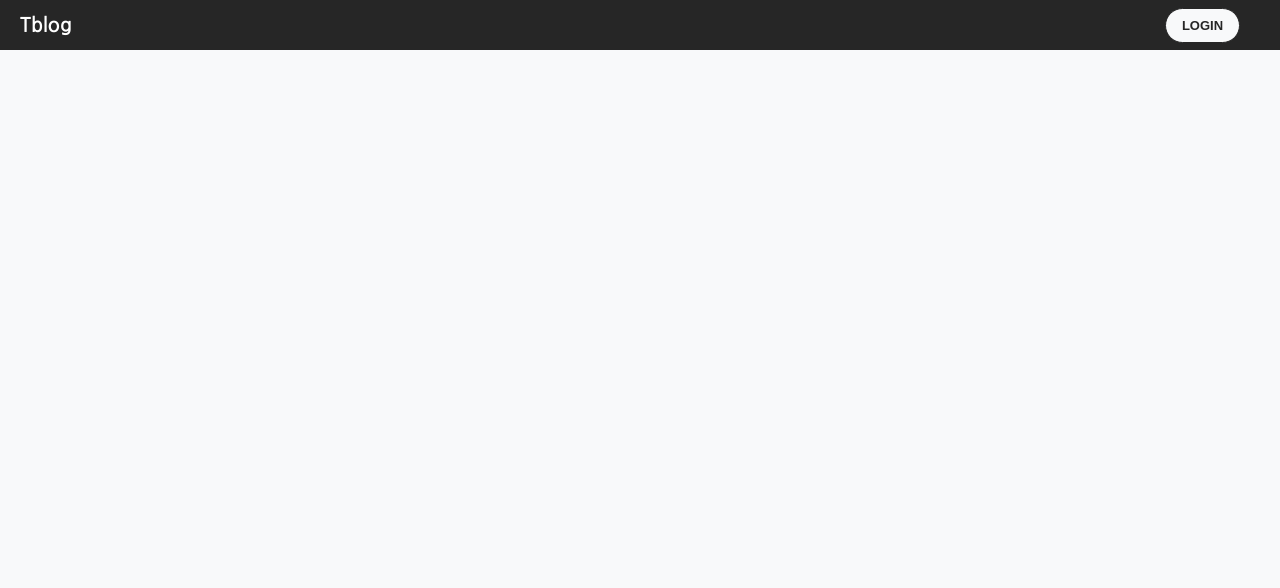
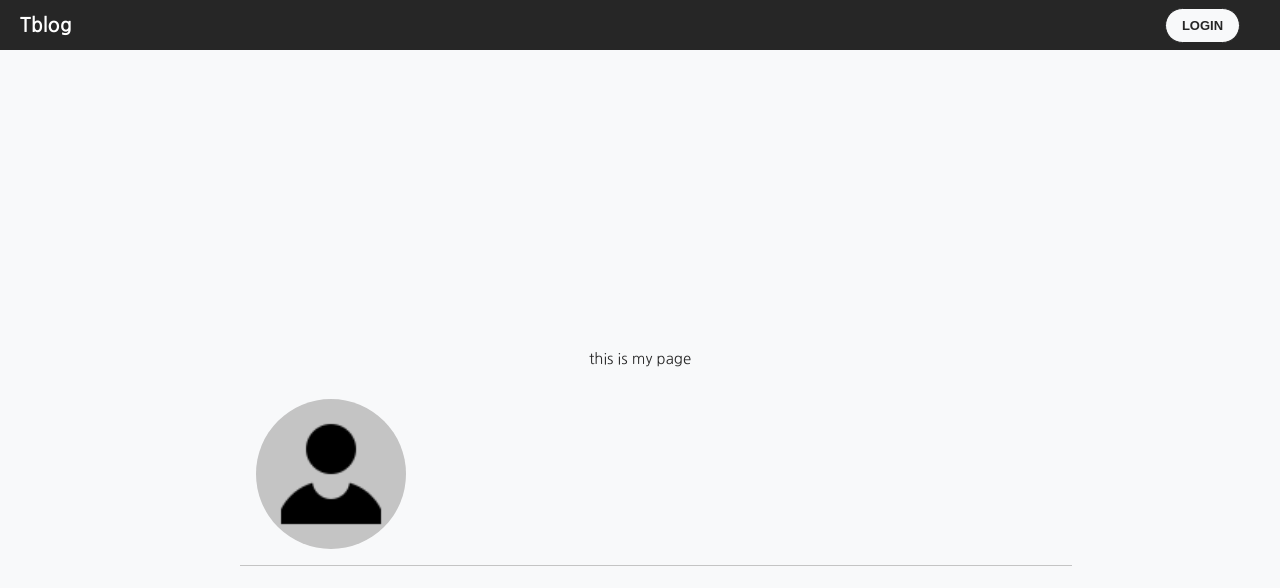
Before and after one commit to turkey-kim/tblog, a React (Create React App) app: page /mypage in a window 1280 px wide. Before the commit this address had no page. Shown: the top 588 px of the page. Built offline with nearby package versions, Linux system fonts and the light colour scheme.

Commit message:
feat: 마이페이지 추가 & UserImage 컴포넌트 수정

```diff
--- a/src/App.tsx
+++ b/src/App.tsx
@@ -3,6 +3,7 @@ import styled from "styled-components";
 import Login from "./views/Login";
 import SignUp from "./views/SignUp";
 import Home from "./views/Home";
+import MyPage from "./views/MyPage";
 import { Route, Routes } from "react-router-dom";
 import "./App.css";
 import { MyGlobalStyle, myTheme } from "./style";
@@ -14,7 +15,7 @@ import PrivateRoute from "./routes/PrivateRoutes";
 import Private from "./views/Private";
 import { useEffect } from "react";
 import useTokenChecker from "./utils/hooks/useTokenChecker";
-import { useDispatch, useSelector } from "react-redux";
+import { useDispatch } from "react-redux";
 import { login, logout } from "./modules/isLoggedin";
 
 function App() {
@@ -43,6 +44,7 @@ function App() {
             <Route path="/edit" element={<EditPost />} />
             <Route path="/post" element={<Post />} />
             <Route path="/test" element={<Test />} />
+            <Route path="/mypage" element={<MyPage />} />
             <Route
               path="/private"
               element={
--- a/src/components/Header.tsx
+++ b/src/components/Header.tsx
@@ -59,7 +59,14 @@ function Header() {
                 setToggleOn(!toggleOn);
               }}
             ></UserImage>
-            <Direction size="small" direction="down" color="light"></Direction>
+            <Direction
+              size="small"
+              direction="down"
+              color="light"
+              onClick={() => {
+                setToggleOn(!toggleOn);
+              }}
+            ></Direction>
           </AppContainer>
         ) : (
           <AppContainer>
--- a/src/components/UserImage.tsx
+++ b/src/components/UserImage.tsx
@@ -1,20 +1,24 @@
 import styled from "styled-components";
 
 type UserImageSize = "small" | "medium" | "large";
+type UserImageColor = "light" | "medium" | "dark";
 
 interface Props {
   onClick?: any;
   size?: UserImageSize;
-  ref?: any;
+  hover?: string;
+  color?: UserImageColor;
 }
 
-function UserImage({ onClick, size }: Props) {
+function UserImage({ onClick, size, color, hover }: Props) {
   return (
     <ImageContainer>
       <UserProfile
         src="icon/userProfile.png"
         size={size}
         onClick={onClick}
+        color={color}
+        hover={hover}
       ></UserProfile>
     </ImageContainer>
   );
@@ -27,7 +31,17 @@ const ImageContainer = styled.div`
 `;
 
 const UserProfile = styled.img<Props>`
-  background-color: ${({ theme }) => theme.color.bg50};
+  background-color: ${(props) => {
+    switch (props.color) {
+      case "light":
+        return props.theme.color.white;
+      case "dark":
+        return props.theme.color.bg200;
+      default:
+        return props.theme.color.bg100;
+    }
+  }};
+
   border-radius: 50%;
   cursor: pointer;
   width: ${(props) =>
@@ -45,7 +59,8 @@ const UserProfile = styled.img<Props>`
 
   :hover {
     transition-duration: 0.2s;
-    background-color: ${({ theme }) => theme.color.bg200};
+    background-color: ${(props) =>
+      props.hover === "none" ? null : props.theme.color.green};
   }
 `;
 
--- a/src/components/directon.tsx
+++ b/src/components/directon.tsx
@@ -10,12 +10,12 @@ interface Props {
   direction?: iconDirection;
   size?: directionSize;
   color?: directionColor;
-  onclick?: any;
+  onClick?: any;
 }
 
-function Direction({ direction, size, color, onclick }: Props) {
+function Direction({ direction, size, color, onClick }: Props) {
   return (
-    <Container onclick={onclick}>
+    <Container onClick={onClick}>
       <Icon direction={direction} size={size} color={color}></Icon>
     </Container>
   );
--- /dev/null
+++ b/src/views/MyPage.tsx
@@ -0,0 +1,48 @@
+import styled from "styled-components";
+import UserImage from "../components/UserImage";
+import { RootState } from "../modules";
+import { useSelector } from "react-redux";
+
+function MyPage() {
+  const nickname = useSelector(
+    (state: RootState) => state.userProfile?.nickname
+  );
+  return (
+    <Container>
+      <p>this is my page</p>
+      <Profile>
+        <UserImage size="large" color="dark" hover="none"></UserImage>
+        <UserName>{nickname}</UserName>
+      </Profile>
+    </Container>
+  );
+}
+
+const Container = styled.div`
+  display: flex;
+  flex-direction: column;
+  width: 800px;
+  margin-left: auto;
+  margin-right: auto;
+`;
+
+const Profile = styled.div`
+  display: flex;
+  justify-content: left;
+  align-items: center;
+  width: 100%;
+  height: auto;
+  padding: 1rem;
+  border-bottom: 1px solid ${({ theme }) => theme.color.bg200};
+`;
+
+const UserName = styled.div`
+  font-weight: 700;
+  font-size: 2.5rem;
+  justify-content: center;
+  text-align: center;
+  align-items: center;
+  margin: 1rem;
+`;
+
+export default MyPage;
```
